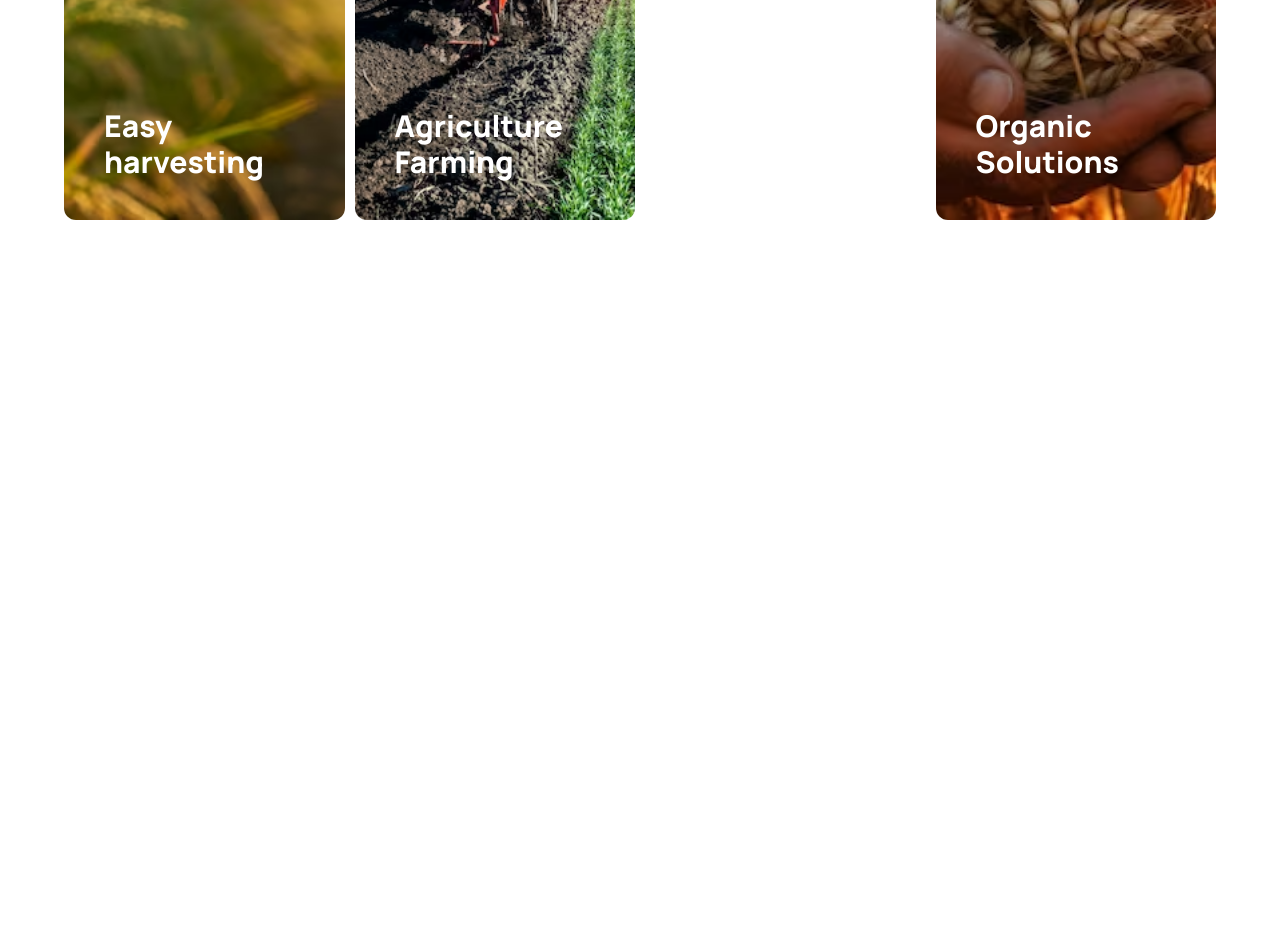
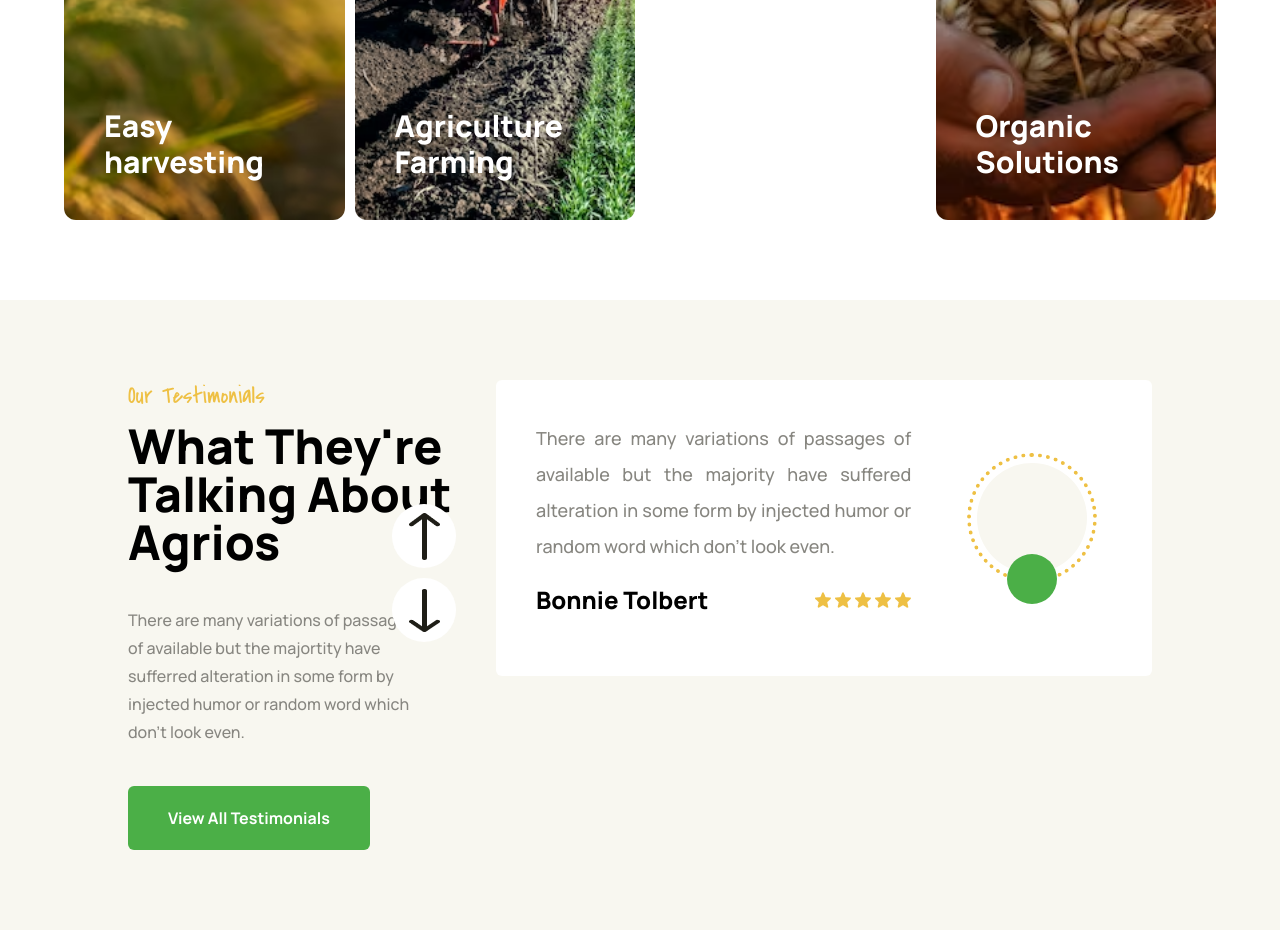
Before and after one commit to elcareem/agrios, a website built with Vite: page index.html in a window 1280 px wide. Shown: the part 4152-5082 px from the top of the page. Before the commit the page ends 4452 px from the top, so only its background shows below. Built offline with nearby package versions, Linux system fonts and the light colour scheme.

Commit message:
add and style testimonial section

```diff
--- a/index.html
+++ b/index.html
@@ -513,6 +513,85 @@
           </div>
         </div>
       </section>
+      <section
+        class="testimonial bg-[#f8f7f0] flex justify-center items-center"
+      >
+        <div
+          class="testimonial-section w-[min(80vw,1200px)] flex justify-center items-start pt-20 gap-10"
+        >
+          <div class="flex-3">
+            <div class="relative">
+              <h2
+                class="font-['Covered_By_Your_Grace'] text-[#eec044] text-2xl pb-2.5"
+              >
+                Our Testimonials
+              </h2>
+              <h3 class="font-extrabold text-5xl pb-10">
+                What They're Talking About Agrios
+              </h3>
+              <p class="text-[#878680] leading-7 font-medium pb-10 w-[90%]">
+                There are many variations of passages of available but the
+                majortity have sufferred alteration in some form by injected
+                humor or random word which don't look even.
+              </p>
+              <button
+                class="bg-[#4baf47] py-5 px-10 rounded-md mb-20 cursor-pointer text-white font-bold"
+              >
+                View All Testimonials
+              </button>
+              <div
+                class="absolute top-31 right-0 flex flex-col justify-center items-center gap-2.5"
+              >
+                <div
+                  class="w-16 h-16 bg-white rounded-full flex justify-center items-center"
+                >
+                  <img src="/images/up-arrow.png" alt="" />
+                </div>
+                <div
+                  class="w-16 h-16 bg-white rounded-full flex justify-center items-center"
+                >
+                  <img src="/images/down-arrow.png" alt="" />
+                </div>
+              </div>
+            </div>
+          </div>
+          <div
+            class="flex-6 bg-white flex justify-around items-center rounded-md pb-5"
+          >
+            <div class="flex-7 p-10">
+              <p
+                class="font-medium text-lg text-[#878680] leading-9 pb-5 text-justify"
+              >
+                There are many variations of passages of available but the
+                majority have suffered alteration in some form by injected humor
+                or random word which don't look even.
+              </p>
+              <div class="flex justify-between items-center">
+                <p class="font-extrabold text-2xl">Bonnie Tolbert</p>
+                <div class="flex justify-center items-center gap-1">
+                  <img src="/images/star-icon.png" alt="" />
+                  <img src="/images/star-icon.png" alt="" />
+                  <img src="/images/star-icon.png" alt="" />
+                  <img src="/images/star-icon.png" alt="" />
+                  <img src="/images/star-icon.png" alt="" />
+                </div>
+              </div>
+            </div>
+            <div class="flex-3 flex justify-center items-center pr-10">
+              <div
+                class="relative w-[130px] h-[130px] rounded-full bg-white flex justify-center items-center border-4 border-dotted border-[#eec044]"
+              >
+                <div
+                  class="w-[110px] h-[110px] rounded-full bg-[#f8f7f0]"
+                ></div>
+                <div
+                  class="absolute w-[50px] h-[50px] rounded-full bg-[#4baf47] bottom-0 translate-y-1/2"
+                ></div>
+              </div>
+            </div>
+          </div>
+        </div>
+      </section>
     </div>
   </body>
 </html>
```
Also changed, not shown: public/images/down-arrow.png (added), public/images/star-icon.png (added), public/images/up-arrow.png (added).
